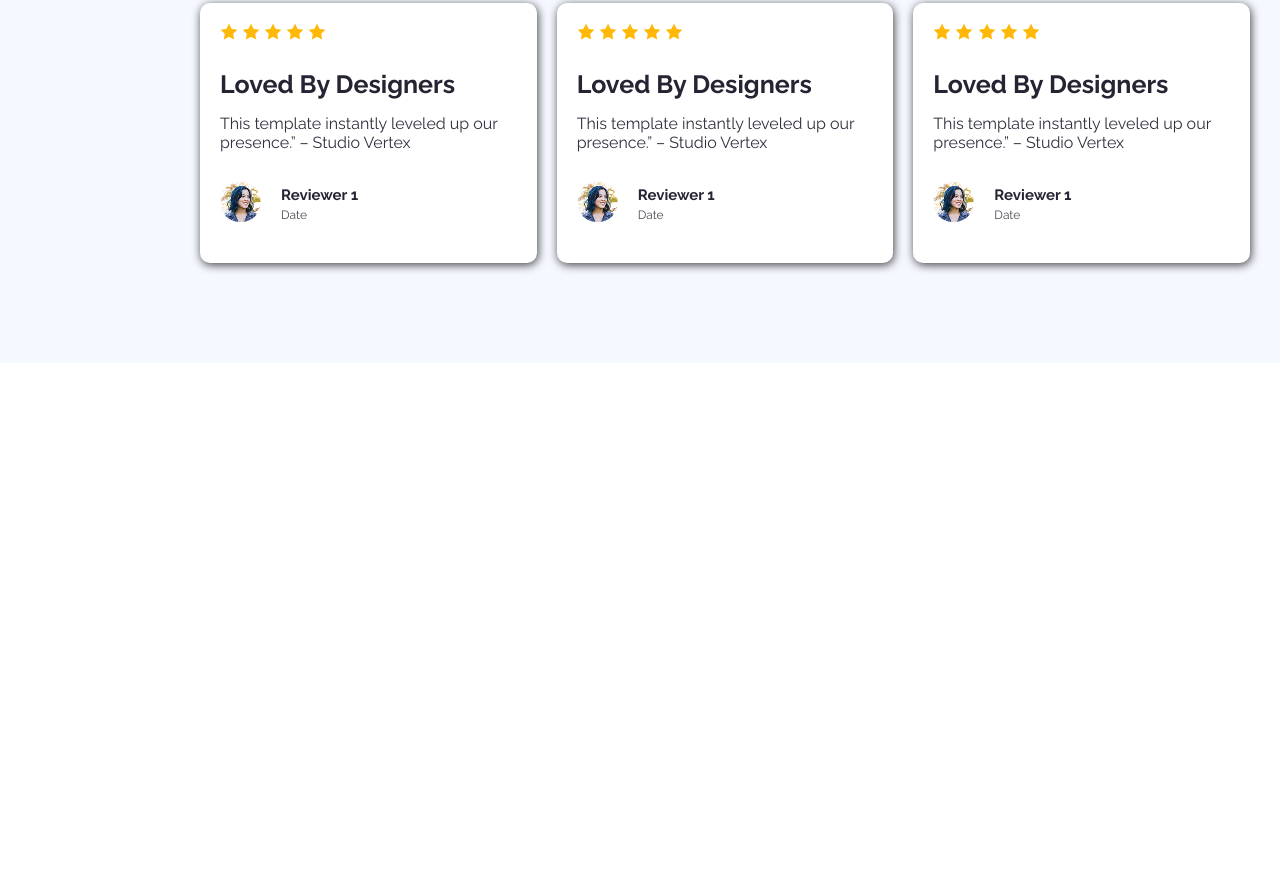
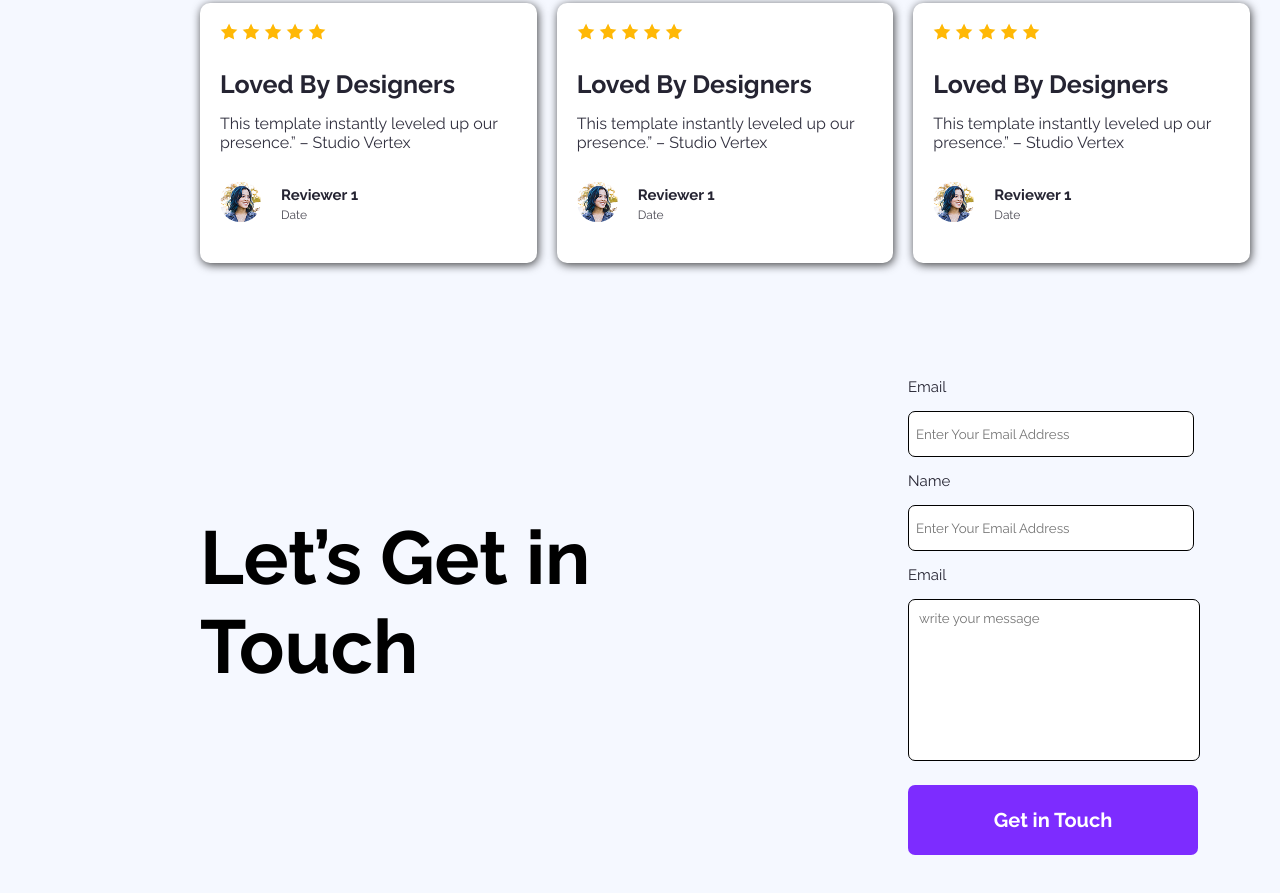
Before and after one commit to Jim2811/assignment-project-1, a plain HTML site: page index.html in a window 1280 px wide. Shown: the part 1671-2564 px from the top of the page. Before the commit the page ends 2034 px from the top, so only its background shows below. Drawn offline with Linux system fonts and the light colour scheme.

Commit message:
updated contact form

```diff
--- a/index.html
+++ b/index.html
@@ -127,6 +127,21 @@
           </div>
         </div>
       </section>
+      <!-- section 4 contact form -->
+       <section>
+        <div class="contact">
+            <h1 class="get_tch">Let’s Get in Touch</h1>
+            <div class="contact_form">
+                <p class="cin">Email</p>
+                <input type="email" placeholder="Enter Your Email Address">
+                <p class="cin">Name</p>
+                <input type="text" placeholder="Enter Your Email Address">
+                <p class="cin">Email</p>
+                <textarea name="message" placeholder="write your message"></textarea>
+                <button class="btns tch">Get in Touch</button>
+            </div>
+        </div>
+       </section>
     </main>
   </body>
 </html>
--- a/style.css
+++ b/style.css
@@ -177,3 +177,52 @@ main{
     font-size: 12px;
     color: #4a4953;
 }
+.contact{
+    /* margin: 100px 100px; */
+    margin: 100px 0px;
+    width: 1000px;
+    display: flex;
+    gap: 50px;
+    justify-content: space-between;
+    justify-items: center;
+}
+.get_tch{
+    font-size: 75px;
+    padding-top: 150px;
+    width: 500px;
+    height: 230px;
+}
+.contact_form{
+    height: 450px;
+}
+.contact_form p{
+    padding: 15px 0px;
+    font-size: 15px;
+    color: #252432;
+}
+.contact_form input{
+    width: 270px;
+    height: 30px;
+    border-radius: 7px;
+    border: 0.2px solid black;
+    padding: 7px;
+}
+textarea{
+    width: 270px;
+    height: 140px;
+    border-radius: 7px;
+    border: 0.2px solid black;
+    padding: 10px;
+    resize: none;
+}
+.submit{
+    height: 50px;
+    width: 200px;
+}
+.tch{
+    display: block;
+    margin: 20px 0px ;
+    height: 70px;
+    width: 290px;
+    font-size: 20px;
+}
```
